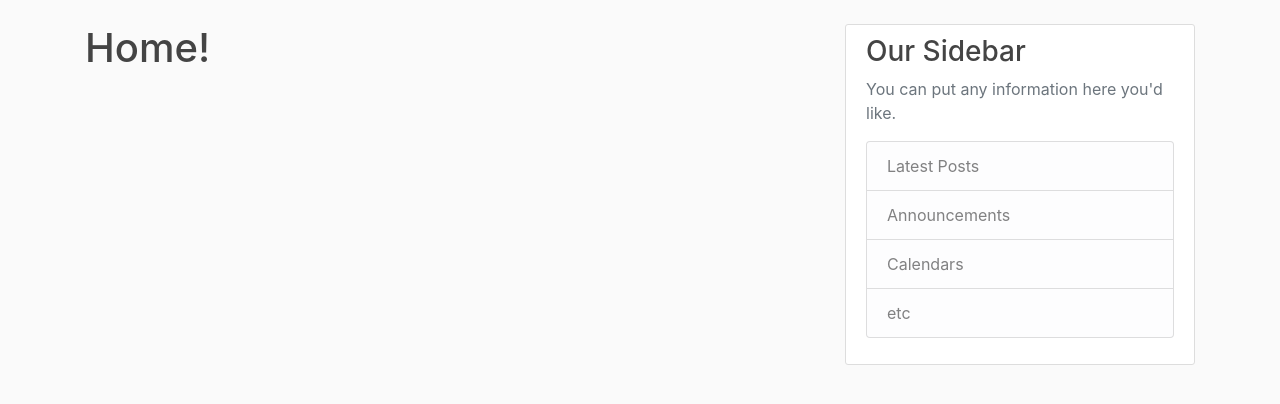
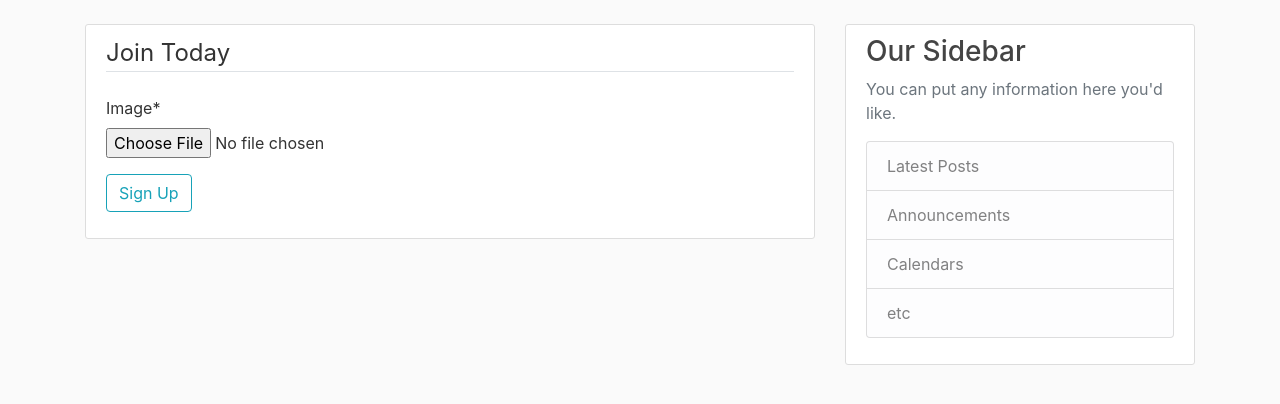
Before and after one commit to valentinocc/dogdubber.com, a Django app: template breed_identifier/templates/breed_identifier/home.html in a window 1280 px wide. Shown: the part 56-460 px from the top of the page. Run offline with Django 3.2, Linux system fonts and the light colour scheme; the template is opened without the code that fills it: values that come from a table or form of the project are taken from there, others are empty; parts of the project's set-up code (start-up, migrations or seed data) failed here and were passed over; some libraries are stand-ins or nearby versions.

Commit message:
added form to homepage, fixed crispy forms bug

```diff
--- a/NameThatDoge/settings.py
+++ b/NameThatDoge/settings.py
@@ -38,6 +38,7 @@ INSTALLED_APPS = [
     'django.contrib.sessions',
     'django.contrib.messages',
     'django.contrib.staticfiles',
+    'crispy_forms',
 ]
 
 MIDDLEWARE = [
--- a/breed_identifier/admin.py
+++ b/breed_identifier/admin.py
@@ -1,4 +1,4 @@
 from django.contrib import admin
-from .models import Dog_Picture
+from .models import DogPicture
 
-admin.site.register(Dog_Picture)
+admin.site.register(DogPicture)
--- a/breed_identifier/forms.py
+++ b/breed_identifier/forms.py
@@ -1,6 +1,7 @@
 from django import forms
+from .models import DogPicture
 
 class PictureUploadForm(forms.ModelForm):
 	class Meta:
 		model = DogPicture
-		field = ['image']
+		fields = ['image']
--- a/breed_identifier/templates/breed_identifier/home.html
+++ b/breed_identifier/templates/breed_identifier/home.html
@@ -1,4 +1,16 @@
 {% extends "breed_identifier/base.html" %}
+{% load crispy_forms_tags %}
 {% block content %}
-	<h1>Home!</h1>
+	<div class="content-section">
+		<form method="POST">
+			{% csrf_token %}
+			<fieldset class="form-group">
+				<legend class="border-bottom mb-4">Join Today</legend>
+				{{ form|crispy }}
+			</fieldset>
+			<div class="form-group">
+				<button class="btn btn-outline-info" type="submit">Sign Up</button>
+			</div>
+		</form>
+	</div>
 {% endblock content %}
```
